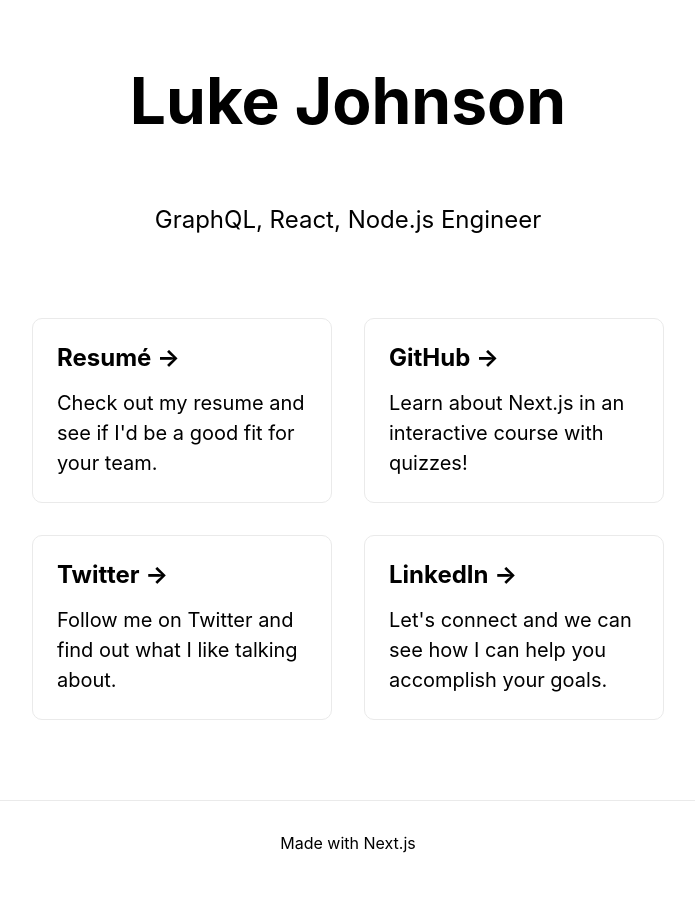
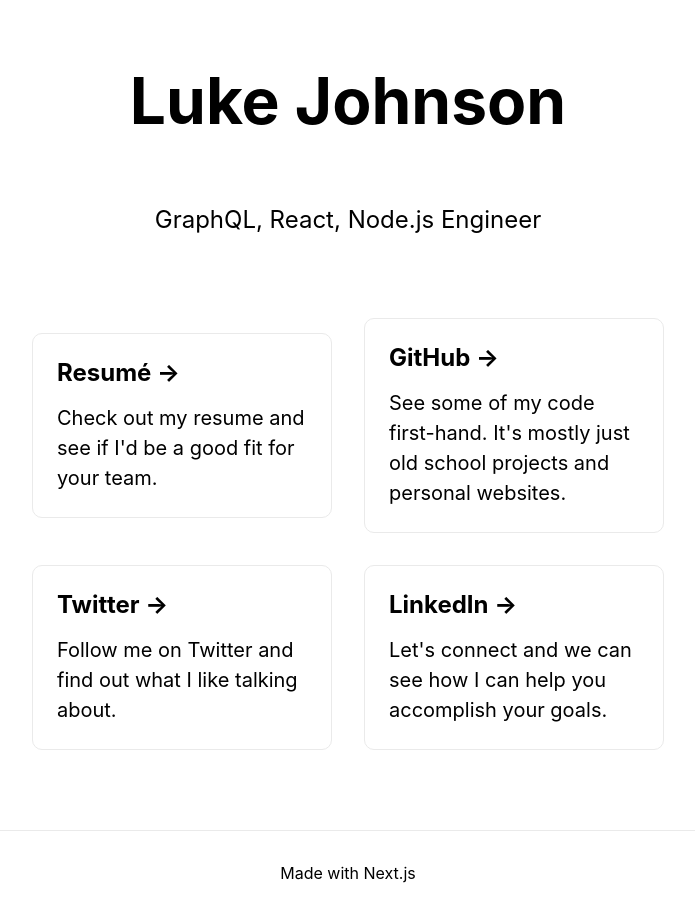
Before and after one commit to lukejo-io/luke-jo, a Next.js app: page / in a window 1280 px wide. Shown: the whole page, without its empty margins (292-987 px from the left). Before the commit the page ends 885 px from the top, so only its background shows below. Built offline with nearby package versions, Linux system fonts and the light colour scheme.

Commit message:
fix github

```diff
--- a/pages/index.tsx
+++ b/pages/index.tsx
@@ -27,7 +27,10 @@ const Home: NextPage = () => {
 
           <a href="https://github.com/lukejo-io" className={styles.card}>
             <h2>GitHub &rarr;</h2>
-            <p>Learn about Next.js in an interactive course with quizzes!</p>
+            <p>
+              See some of my code first-hand. It's mostly just old school
+              projects and personal websites.
+            </p>
           </a>
 
           <a href="https://twitter.com/lukejo_io" className={styles.card}>
```
